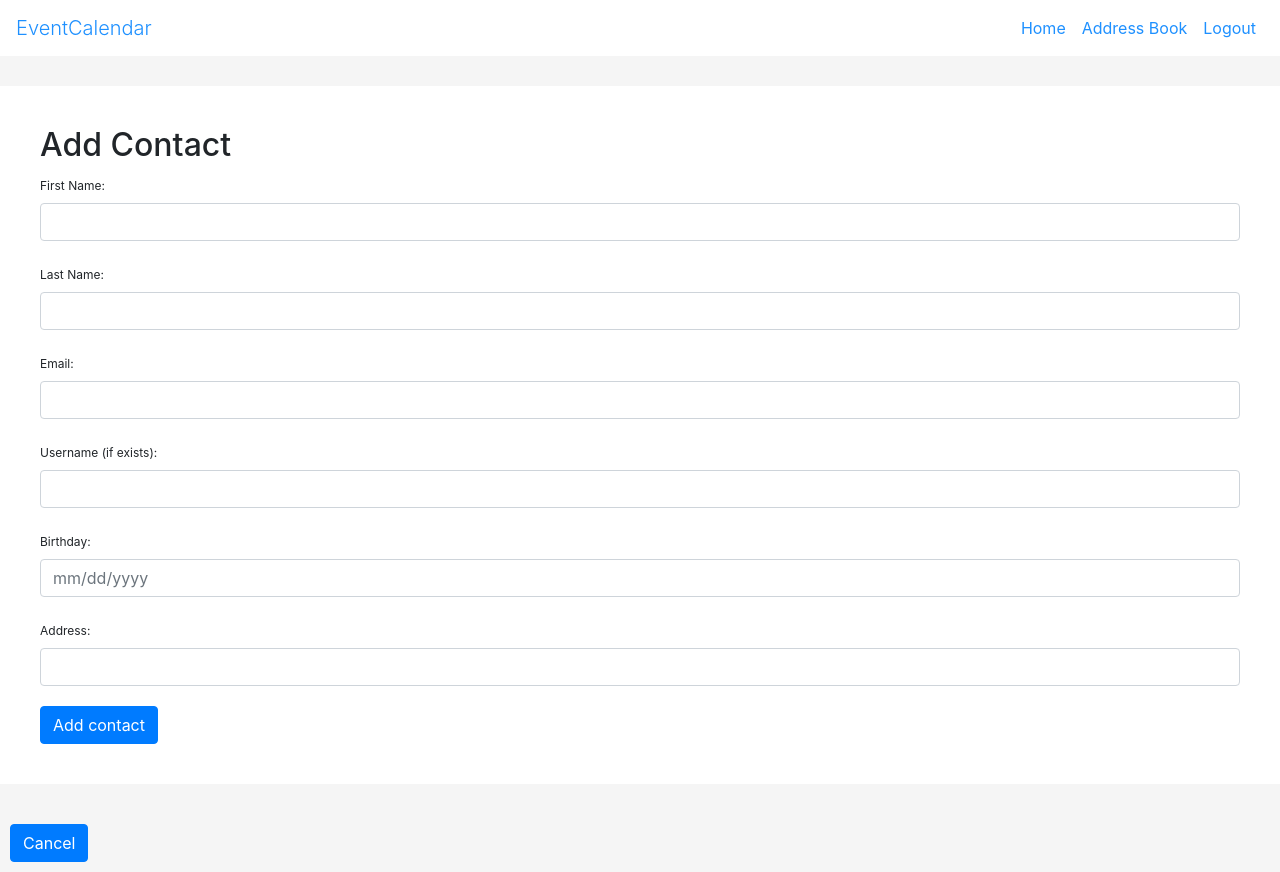
After one commit to TimMarder/SoftDev-FinalProject, a Flask app: page /add_contacts in a window 1280 px wide. The commit adds this page. Run offline with Flask 2, Linux system fonts and the light colour scheme; the visitor is signed in with stand-in values (Sample User, id 1); some libraries are stand-ins or nearby versions.

Commit message:
Add contacts page

```diff
--- a/app.py
+++ b/app.py
@@ -4,13 +4,14 @@ from datetime import datetime
 
 from flask import Flask, request, render_template, session, redirect, url_for, flash
 
-from util.db_utils import validate_user, create_table, get_user_by_email, add_user, add_event, get_events_by_user, get_users_by_prefix
+from util.db_utils import validate_user, create_table, get_user_by_email, add_user, add_event, get_events_by_user, get_users_by_prefix, add_contact, get_contacts_by_user
 
 app = Flask(__name__)
 app.secret_key = urandom(32)
 
 MAPQUEST_KEY = "yRodQSl7GmyquNByYNcBBehTRM2F3Lgc"
 
+# login page
 @app.route("/", methods=["GET"])
 def index():
     if "user" in session:
@@ -20,6 +21,7 @@ def index():
         return render_template("landing.html", user = session['user'], eventlist = eventlist )
     return redirect(url_for("login"))
 
+# authenticate
 @app.route("/login", methods=["GET", "POST"])
 def login():
     if "user" in session:
@@ -35,6 +37,7 @@ def login():
     else:
         return render_template("login.html")
 
+# sign up
 @app.route("/signup", methods=["GET", "POST"])
 def signup():
     if "user" in session:
@@ -68,12 +71,14 @@ def signup():
             add_user(name, email, password, security_question, security_answer)
         return redirect(url_for("login"))
 
+# logout
 @app.route("/logout", methods=["GET"])
 def logout():
     if "user" in session:
         session.pop("user")
     return redirect(url_for("login"))
 
+# create event
 @app.route("/create_event", methods=["GET", "POST"])
 def create_event():
     if not "user" in session:
@@ -87,7 +92,7 @@ def create_event():
         event_time = request.form.get("time")
         event_location = request.form.get("location")
         event_tags = ""
-        event_people = ""
+        event_people = request.form.get("users")
         if not (event_name and event_desc and event_date):
             flash("Name, description, and date are mandatory")
             return redirect(url_for("create_event"))
@@ -109,6 +114,7 @@ def create_event():
 #     lon = json_response["results"][0]["locations"]["latLng"]["lon"]
 #     return (lat, lon)
 
+# get location image using API
 def get_location_image(location):
     req_url = "http://www.mapquestapi.com/geocoding/v1/address?outFormat=json&key=" + MAPQUEST_KEY + "&location=" + urllib.parse.urlencode({"location": location})
     req = urllib.request.Request(req_url)
@@ -116,6 +122,7 @@ def get_location_image(location):
     img_url = json_response["results"][0]["locations"][0]["mapUrl"]
     return img_url
 
+# get user suggestions
 @app.route("/user_suggestions")
 def user_suggestions():
     search = request.args.get("search")
@@ -123,6 +130,35 @@ def user_suggestions():
     json_response = json.dumps(results)
     return json_response
 
+# testing something out
+@app.route("/testing")
+def test():
+    return render_template("test.html")
+
+
+@app.route("/contacts")
+def contacts():
+    c = get_contacts_by_user(session['user'])
+    return render_template("contacts.html", contact_list = c)
+
+# add contacts
+@app.route("/add_contacts", methods = ["GET", "POST"])
+def add_contacts():
+    if not "user" in session:
+        return redirect(url_for("login"))
+    if request.method == "GET":
+        return render_template("add_contact.html", user = session['user'])
+    else:
+        fname = request.form.get("fname")
+        lname = request.form.get("lname")
+        email = request.form.get("email")
+        username = request.form.get("username")
+        bday = request.form.get("bday")
+        address = request.form.get("address")
+        print (session['user'], fname, lname, email, username, bday, address)
+        add_contact(session['user'], fname, lname, email, username, bday, address)
+        return (redirect("/contacts"))
+
 
 if __name__ == "__main__":
     create_table() # Only creates a table if it doesn't already exist
--- /dev/null
+++ b/templates/add_contact.html
@@ -0,0 +1,52 @@
+{%extends "base.html" %}
+
+{%block content %}
+
+<form class="auth-form" method="POST" action="{{ url_for('add_contacts') }}">
+  <h2>Add Contact</h2>
+  {% with messages = get_flashed_messages() %}
+  {% if messages %}
+  {% for message in messages %}
+  <div class="alert alert-danger" role="alert">
+    {{ message }}
+  </div>
+  {% endfor %}
+  {% endif %}
+  {% endwith %}
+  <label for="fname-input">First Name: </label>
+  <div class="input-group">
+    <input type="text" class="form-control" id="fname-input" name="fname">
+  </div>
+
+  <label for="lname-input">Last Name: </label>
+  <div class = "input-group">
+    <input type = "text" class="form-control" id="lname-input" name="lname">
+  </div>
+
+  <label for="email-input">Email: </label>
+  <div class = "input-group">
+    <input type = "text" class="form-control" id="email-input" name="email">
+  </div>
+
+  <label for="username-input">Username (if exists): </label>
+  <div class = "input-group">
+    <input type = "text" class="form-control" id="username-input" name="username">
+  </div>
+
+  <label for="bday-input">Birthday: </label>
+  <div class = "input-group">
+    <input type = "text" class="form-control" id="bday-input" name="bday" placeholder="mm/dd/yyyy">
+  </div>
+
+  <label for="address-input">Address: </label>
+  <div class = "input-group">
+    <input type = "text" class="form-control" id="address-input" name="address">
+  </div>
+
+  <button type="submit" class="btn btn-primary">Add contact</button>
+
+</form>
+
+  <a class="btn btn-primary" href="/contacts" role="button" style = "margin: 10px;">Cancel</a>
+
+{%endblock%}
--- a/templates/base.html
+++ b/templates/base.html
@@ -15,9 +15,14 @@
                         <li class="nav-item">
                           <a class="nav-link" href="{{ url_for('index') }}">Home</a>
                         </li>
+			<li class = "nav-item">
+			  <a class = "nav-link" href = "{{ url_for('contacts') }}">Address Book </a>
+			</li>
+
 			<li class="nav-item">
                           <a class="nav-link" href="{{ url_for('logout') }}">Logout</a>
                         </li>
+
                         {% else %}
                             <li class="nav-item">
                                 <a class="nav-link" href="{{ url_for('login') }}">Login</a>
--- a/templates/create_event.html
+++ b/templates/create_event.html
@@ -52,7 +52,9 @@
             </form>
         </div>
         <div class = "col-lg-2 col-md-2 col-sm-1 col-xs-1"></div>
-    </div>
+</div>
+
+
 
     <script type = "text/javascript">
         userInput = document.getElementById("users-input");
--- a/util/db_utils.py
+++ b/util/db_utils.py
@@ -11,6 +11,8 @@ def create_table():
     c = db.cursor()
     c.execute("CREATE TABLE if not exists users (name TEXT, email TEXT, password TEXT, security_question TEXT, security_answer TEXT)")
     c.execute("CREATE TABLE if not exists events (name TEXT, user TEXT, date TEXT, location TEXT, description TEXT, tags TEXT, people TEXT)")
+    # whose is to indicate whose contact this is, since all contacts for all users are stored in same table
+    c.execute("CREATE TABLE if not exists contacts (whose TEXT, first TEXT, last TEXT, email TEXT, username TEXT, birthday TEXT, address TEXT)")
     db.commit()
     db.close()
 
@@ -71,6 +73,7 @@ def get_events_by_user(email):
     db.close()
     return data
 
+# add event
 def add_event(user, name, desc, date, location, tags, people):
     db = sqlite3.connect(DB_FILE)
     c = db.cursor()
@@ -89,3 +92,25 @@ def get_users_by_prefix(search):
             results.append({"email": user[1], "name": user[0]})
     db.close()
     return results
+
+# add a contact
+def add_contact(user, first, last, email, username, bday, address):
+    db = sqlite3.connect(DB_FILE)
+    c = db.cursor()
+    params = (user, first, last, email, username, bday, address)
+    c.execute("INSERT INTO contacts VALUES(?, ?, ?, ?, ?, ?, ?)", params)
+    db.commit()
+    db.close()
+
+# get contacts by user
+def get_contacts_by_user(email):
+    db = sqlite3.connect(DB_FILE)
+    c = db.cursor()
+    users = c.execute("SELECT * FROM contacts WHERE whose = ?", (email,)).fetchall()
+    retL = []
+    for i in users:
+        retL.append({"first": i[1], "last": i[2], "email": i[3], "username": i[4], "bday": i[5], "address": i[6]})
+    #print(retL)
+    return retL
+    db.commit()
+    db.close()
```
Also changed, not shown: templates/contacts.html (added, +26 -0 lines). Lines whose indentation alone changed are shown as unchanged.
